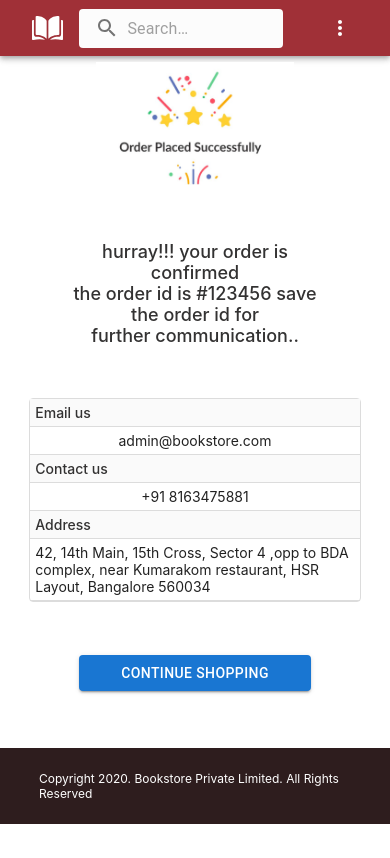
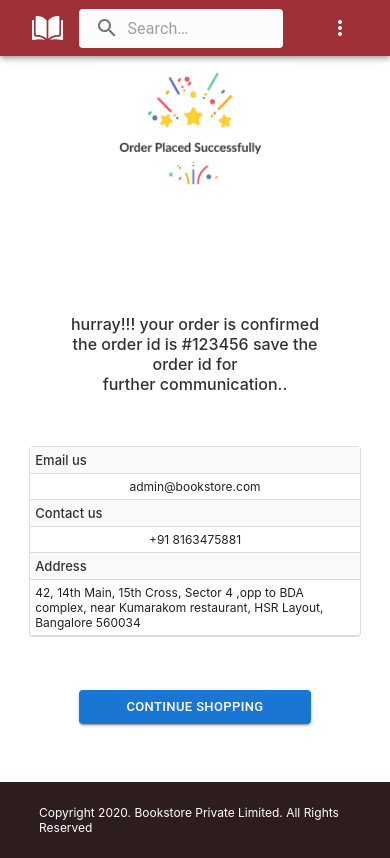
Before and after one commit to Reshma2310/BookStoreApp, a React (Create React App) app: page /ordersuccess in a window 390 px wide. Built offline with nearby package versions, Linux system fonts and the light colour scheme.

Commit message:
[Reshma] - changed media queries based on design

```diff
--- a/src/components/customerdetails/customerdetails.jsx
+++ b/src/components/customerdetails/customerdetails.jsx
@@ -109,6 +109,7 @@ const useStyle = makeStyles({
    ['@media only screen and (min-width: 320px) and (max-width: 480px)']: {
       mainCD: {
          width: '80vw',
+         height: '82vh',
       },
       contentCD: {
          width: '92%',
@@ -134,7 +135,7 @@ const useStyle = makeStyles({
       },
 
       textfieldsCD: {
-         height: '82%',
+         height: '80%',
          border: '0px solid orange',
       },
 
@@ -152,7 +153,7 @@ const useStyle = makeStyles({
          border: '0px solid yellow',
       },
       inputCD: {
-         height: '25%',
+         height: '30%',
          flexDirection: 'column',
          border: '0px solid pink'
       },
@@ -184,6 +185,7 @@ const useStyle = makeStyles({
       contBtn: {
          width: '35%',
          height: '80%',
+         fontSize: '13px !important',
       },
    },
    ['@media only screen and (min-width: 481px) and (max-width: 720px)']: {
@@ -288,12 +290,11 @@ function CustomerDetails(props) {
       if(cityTest === true && stateTest === true && addressTest === true) {
          editUser(inputFields).then((response) => {
             console.log(response)
+            setButton(true)
+            props.openOrderDetails()
          }).catch((error) => { console.log(error) })
       }
-      props.openOrderDetails()
-      setButton(true)
    }
-
 
    const classes = useStyle()
    return (
@@ -328,11 +329,11 @@ function CustomerDetails(props) {
                   <Box className={classes.inputCD}>
                      <Box className={classes.textHeadCD}>
                         <span>city/town</span>
-                        <TextField variant="outlined" size='small' onChange={takingCity} error={regexObj.cityBorder} helperText={regexObj.cityHelper} />
+                        <TextField required variant="outlined" size='small' onChange={takingCity} error={regexObj.cityBorder} helperText={regexObj.cityHelper} />
                      </Box>
                      <Box className={classes.textHeadCD}>
                         <span>State</span>
-                        <TextField variant="outlined" size='small' onChange={takingState} error={regexObj.stateBorder} helperText={regexObj.stateHelper} />
+                        <TextField required variant="outlined" size='small' onChange={takingState} error={regexObj.stateBorder} helperText={regexObj.stateHelper} />
                      </Box>
                   </Box>
                   <Box className={classes.radioCD}>
--- a/src/components/header/header.jsx
+++ b/src/components/header/header.jsx
@@ -176,7 +176,7 @@ export default function Header({search, searchBook}) {
                     <IconButton size="large" edge="start" color="inherit" aria-label="open drawer" >
                         <img src='images/education.svg' />
                     </IconButton>
-                    <Typography variant="h6" noWrap component="div" sx={{ display: { xs: 'none', sm: 'block' } }} >
+                    <Typography variant="h6" noWrap component="div" sx={{ display: { xs: 'none', sm: 'none', lg: 'block' } }} >
                         Bookstore
                     </Typography>
                     <Box sx={{ width: '2%' }} />
--- a/src/components/ordersuccess/ordersuccess.jsx
+++ b/src/components/ordersuccess/ordersuccess.jsx
@@ -64,7 +64,7 @@ const useStyle = makeStyles({
         height: '60%',
         display: 'flex',
         color: '#333232',
-        fontSize: '14px',
+        fontSize: '16px',
         fontFamily: 'calibri'
     },
     dataOS: {
@@ -116,19 +116,25 @@ const useStyle = makeStyles({
         fontSize: '12px',
     },
     ['@media only screen and (min-width: 320px) and (max-width: 480px)']: {
+        mainOS: {
+            width: '100vw',
+            height: '80vh',
+            border: '0px solid orange',
+        },
         contentOS: {
             width: '85%',
             height: '98%',
+            border: '0px solid orange',
         },
         orderLogoOS: {
             width: '60%',
-            height: '20%',
+            height: '30%',
             border: '0px solid pink',
         },
         orderParaOS: {
             width: '75%',
             color: '#333232',
-            fontSize: '18px',
+            fontSize: '16px',
             fontWeight: '500',
         },
         orderTableOS: {
@@ -142,7 +148,7 @@ const useStyle = makeStyles({
         },
         hiddenTitle: {
             color: '#333232',
-            fontSize: '14px',
+            fontSize: '13px',
             fontWeight: '500',
             backgroundColor: '#FAFAFA',
             borderBottom: '1px solid #DCDCDC',
@@ -153,12 +159,13 @@ const useStyle = makeStyles({
             textAlign: 'center',
             borderBottom: '1px solid #DCDCDC',
             height: 'auto',
-            fontSize: '14px',
+            fontSize: '12px',
             padding: '5px',
         },
         orderButton: {
             backgroundColor: '#3371B5',
-            width: '70%'
+            width: '70%',
+            fontSize: 'small !important',
         },
     },
     ['@media only screen and (min-width: 481px) and (max-width: 599px)']: {
@@ -167,7 +174,7 @@ const useStyle = makeStyles({
             height: '98%',
         },
         orderLogoOS: {
-            width: '60%',
+            width: '50%',
             height: '30%',
             border: '0px solid pink',
         },
@@ -194,13 +201,13 @@ const useStyle = makeStyles({
             width: '44%'
         },
     },
-    ['@media only screen and (min-width: 600px) and (max-width: 720px)']: {
+    ['@media only screen and (min-width: 599px) and (max-width: 720px)']: {
         contentOS: {
             width: '90%',
             height: '98%',
         },
         orderLogoOS: {
-            width: '45%',
+            width: '40%',
             height: '30%',
             border: '0px solid pink',
         },
@@ -221,7 +228,7 @@ const useStyle = makeStyles({
         dataFieldOS: {
             width: '100%',
             height: '70%',
-            fontSize: '16px',
+            fontSize: '14px',
         },
         orderButton: {
             width: '40%'
@@ -233,19 +240,24 @@ const useStyle = makeStyles({
             height: '98%',
         },
         orderLogoOS: {
-            width: '40%',
-            height: '25%',
+            width: '35%',
+            height: '28%',
             border: '0px solid pink',
         },
         orderParaOS: {
-            width: '45%',
+            width: '50%',
             color: '#333232',
-            fontSize: '18px',
+            fontSize: '16px',
             fontWeight: '500',
         },
         orderTableOS: {
             width: '100%',
             height: '23%',
+        },
+        dataFieldOS: {
+            width: '100%',
+            height: '70%',
+            fontSize: '13px',
         },
         orderButton: {
             backgroundColor: '#3371B5',
```
